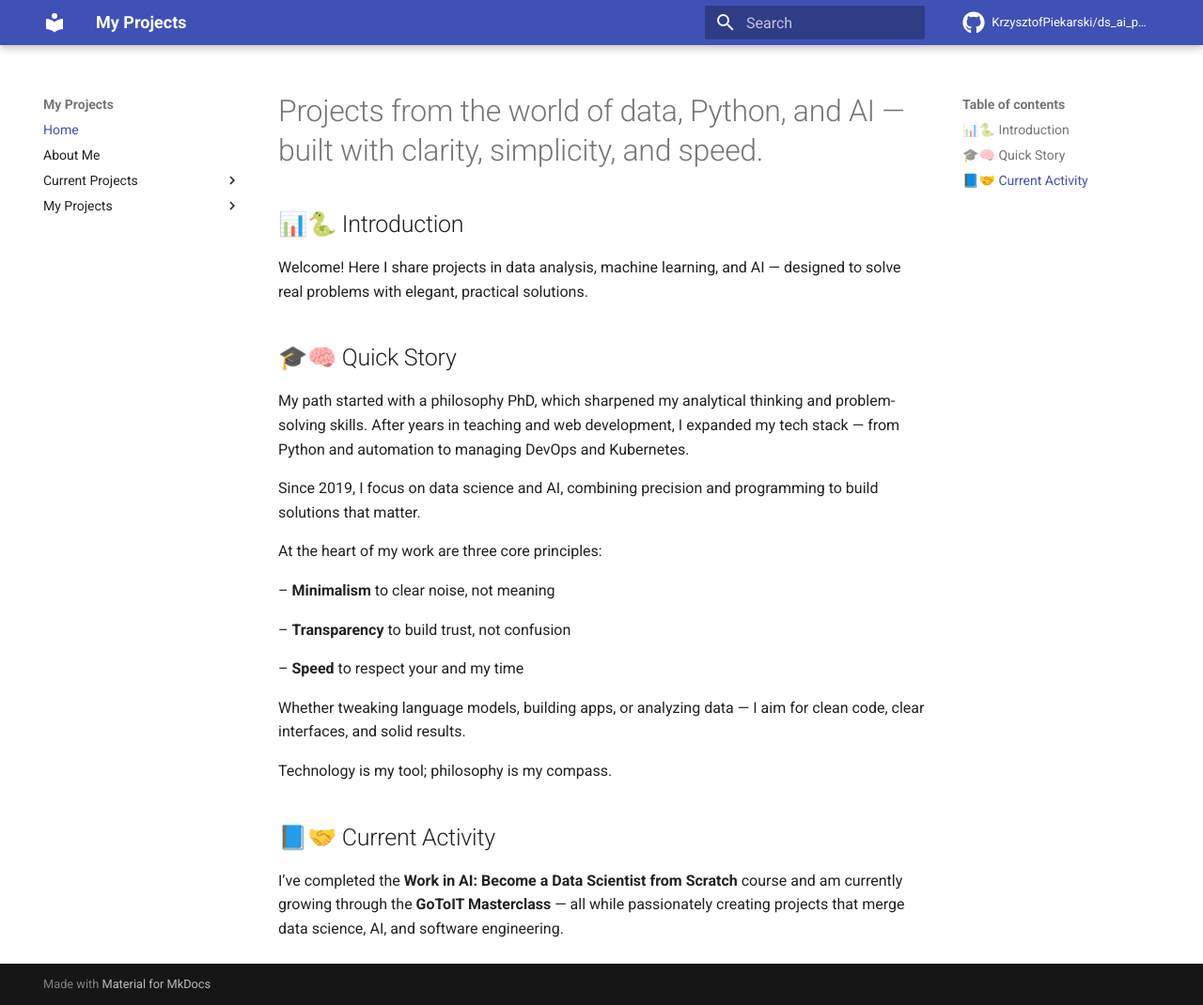
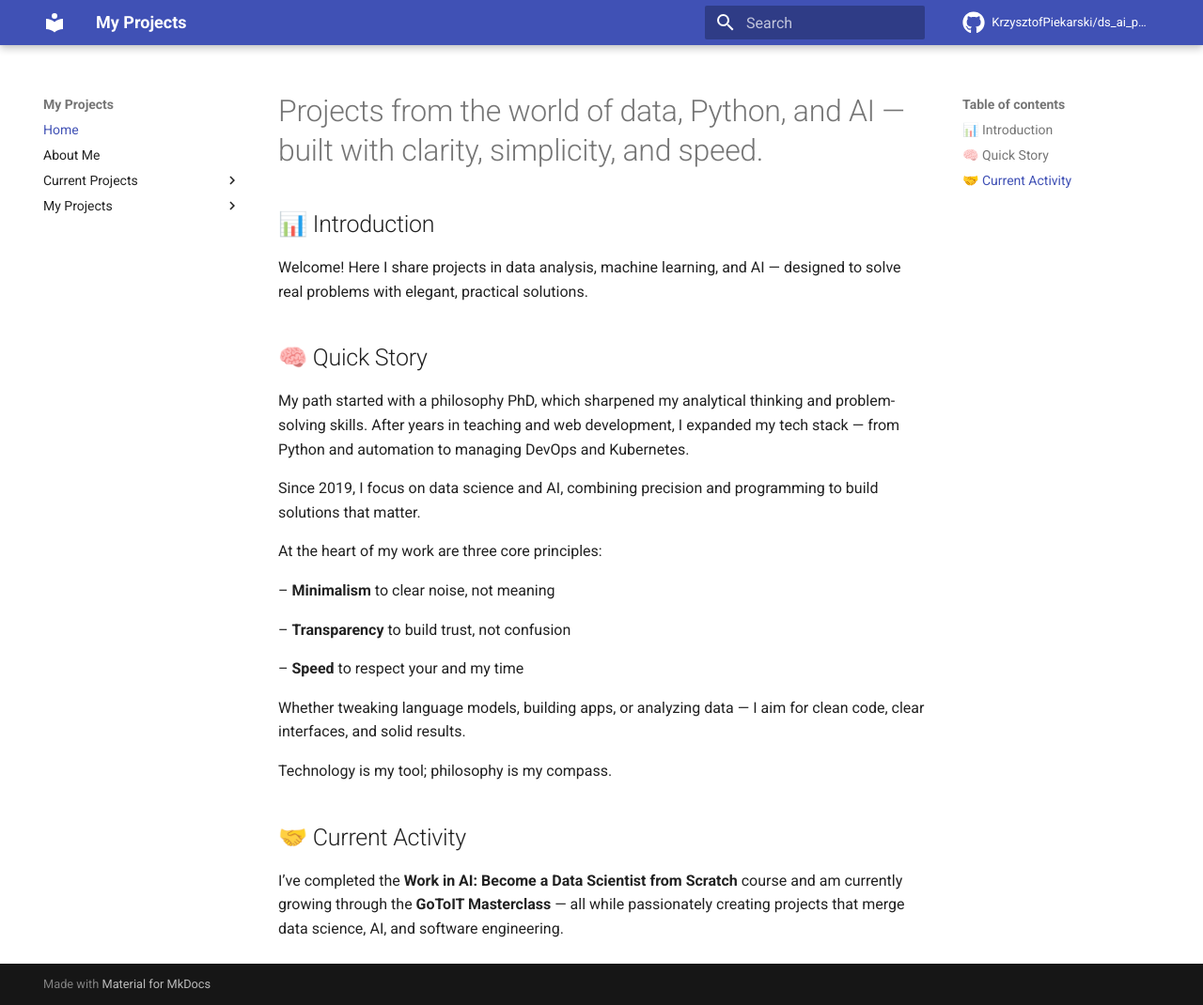
Before and after one commit to KrzysztofPiekarski/ds_ai_portfolio, an MkDocs documentation site: the page built from docs/index.md, in a window 1280 px wide and 1070 px high. Shown: the whole window at 94% size. Built offline with MkDocs 1.6.1 and Material for MkDocs 9.7.7, drawn with Linux system fonts in a browser that asks for light colours; comment, search, counter and statistics services are not loaded.

Commit message:
adding portfolio files

```diff
--- a/docs/index.md
+++ b/docs/index.md
@@ -1,10 +1,10 @@
 # Projects from the world of data, Python, and AI — built with clarity, simplicity, and speed.
 
-## 📊🐍 Introduction
+## 📊 Introduction
 Welcome! Here I share projects in data analysis, machine learning, and AI — designed to solve real problems with elegant, practical solutions.
 
 
-## 🎓🧠 Quick Story
+## 🧠 Quick Story
 My path started with a philosophy PhD, which sharpened my analytical thinking and problem-solving skills. After years in teaching and web development, I expanded my tech stack — from Python and automation to managing DevOps and Kubernetes.
 
 Since 2019, I focus on data science and AI, combining precision and programming to build solutions that matter.
@@ -22,5 +22,5 @@ Whether tweaking language models, building apps, or analyzing data — I aim for
 Technology is my tool; philosophy is my compass.
 
 
-## 📘🤝 Current Activity
+## 🤝 Current Activity
 I’ve completed the **Work in AI: Become a Data Scientist from Scratch** course and am currently growing through the **GoToIT Masterclass** — all while passionately creating projects that merge data science, AI, and software engineering.
--- a/mkdocs.yml
+++ b/mkdocs.yml
@@ -16,7 +16,7 @@ nav:
       - Overview: my-projects/index.md
       - Lingua Master App: my-projects/LinguaMaster/index.md
       - Find Friends App: my-projects/FindFriends/index.md
-      - Wroclaw Marathon Predictor App: my-projects/Wroclaw-Marathon-Predictor/index.md
+      - Wroclaw Marathon Predictor App: my-projects/Wroc-aw-Marathon-Predictor/index.md
       - ChatBot App: my-projects/my_chatbot/index.md
       - Audio Notes App: my-projects/audio_notes/index.md
       - EDA Iris: my-projects/iris/index.md
```
